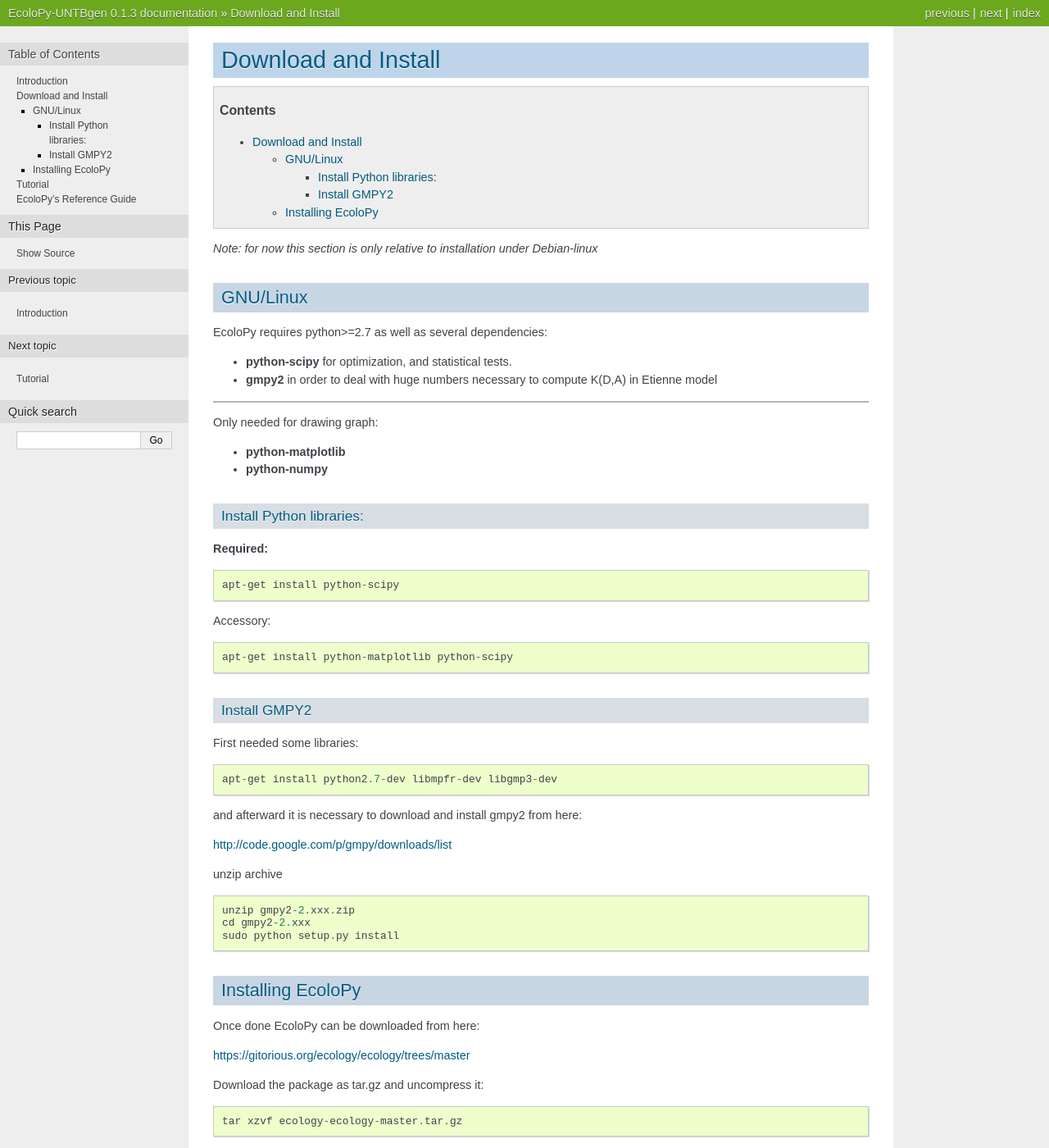
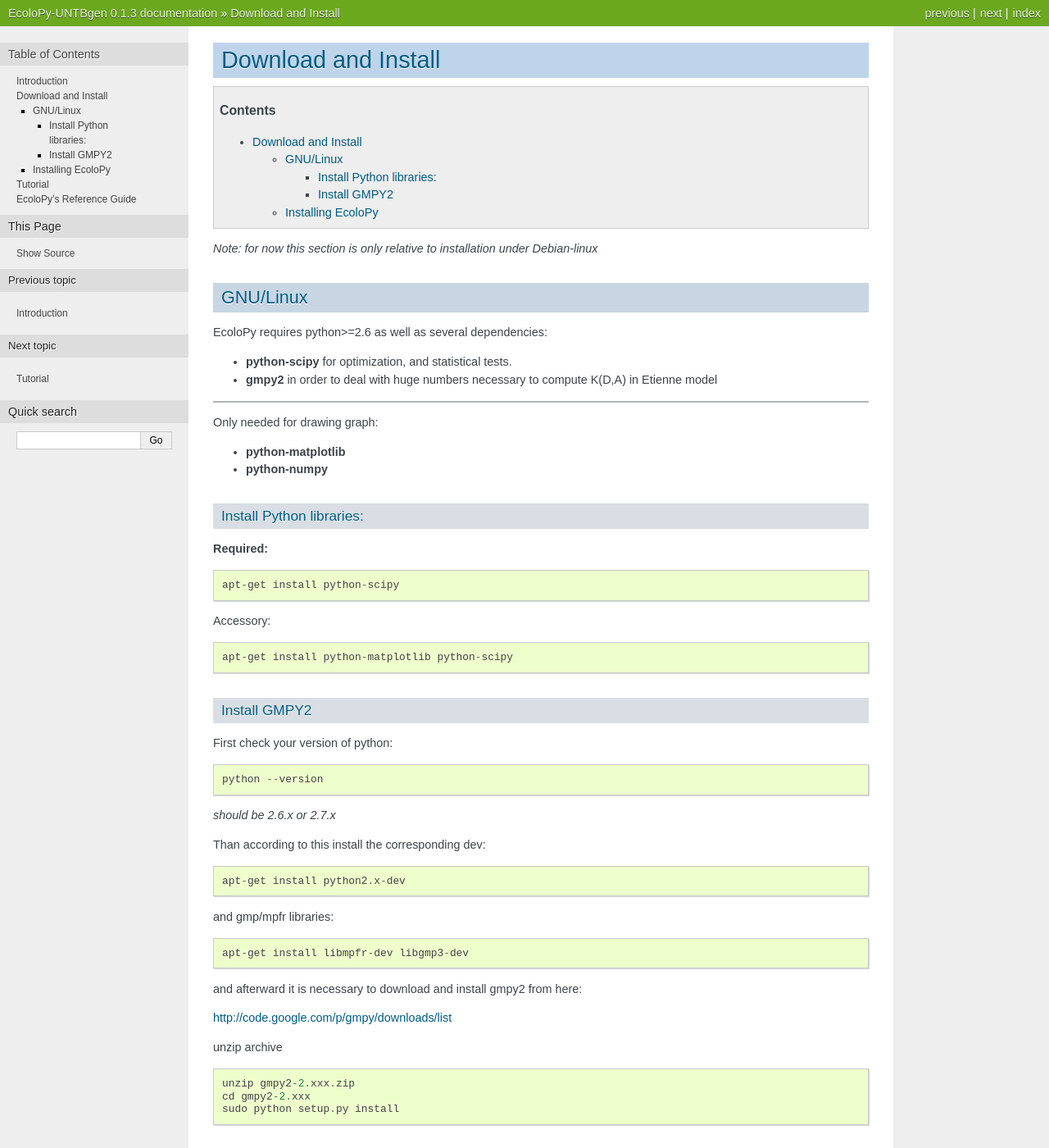
Before and after one commit to fransua/ecolopy, a Sphinx documentation site: the page built from doc/source/install.rst, in a window 1280 px wide and 1400 px high. Shown: the whole window at 82% size. Built offline with Sphinx 7.4.7, drawn with Linux system fonts in a browser that asks for light colours; formulas are drawn with MathJax 3.

Commit message:
doc and simple form

```diff
--- a/doc/source/install.rst
+++ b/doc/source/install.rst
@@ -8,7 +8,7 @@ Download and Install
 GNU/Linux
 =========
 
-EcoloPy requires python>=2.7 as well as several dependencies:
+EcoloPy requires python>=2.6 as well as several dependencies:
 
 * **python-scipy** for optimization, and statistical tests.
 * **gmpy2** in order to deal with huge numbers necessary to compute K(D,A) in Etienne model
@@ -38,11 +38,25 @@ Accessory:
 Install GMPY2
 -------------
 
-First needed some libraries:
+First check your version of python:
 
 ::
 
-  apt-get install python2.7-dev libmpfr-dev libgmp3-dev
+  python --version
+
+*should be 2.6.x or 2.7.x*
+
+Than according to this install the corresponding dev:
+
+::
+
+  apt-get install python2.x-dev
+
+and gmp/mpfr libraries:
+
+::
+
+  apt-get install libmpfr-dev libgmp3-dev
 
 and afterward it is necessary to download and install gmpy2 from here:
 
```
Also changed, not shown: 1 other file.
